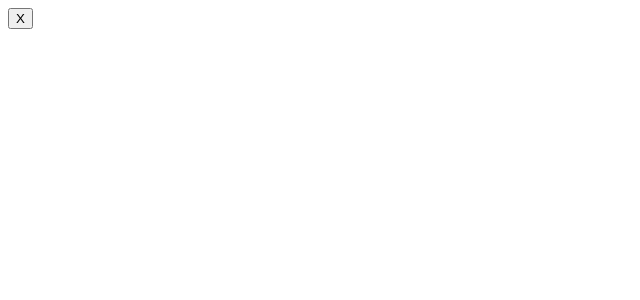
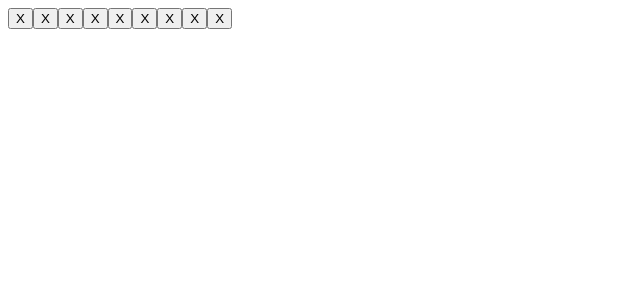
Before and after one commit to ma-nikki/my-react-app, a React (Create React App) app: page / in a window 1280 px wide. Shown: the top 300 px of the page, without its empty margins (0-640 px from the left). Built offline with nearby package versions, Linux system fonts and the light colour scheme.

Commit message:
added 9 squares that are in a row instead of just one

```diff
--- a/src/App.js
+++ b/src/App.js
@@ -1,3 +1,15 @@
 export default function Square() {
-  return <button className="square">X</button>;
+  return (
+    <>
+      <button className="square">X</button>
+      <button className="square">X</button>
+      <button className="square">X</button>
+      <button className="square">X</button>
+      <button className="square">X</button>
+      <button className="square">X</button>
+      <button className="square">X</button>
+      <button className="square">X</button>
+      <button className="square">X</button>
+    </>
+  );
 }
```
